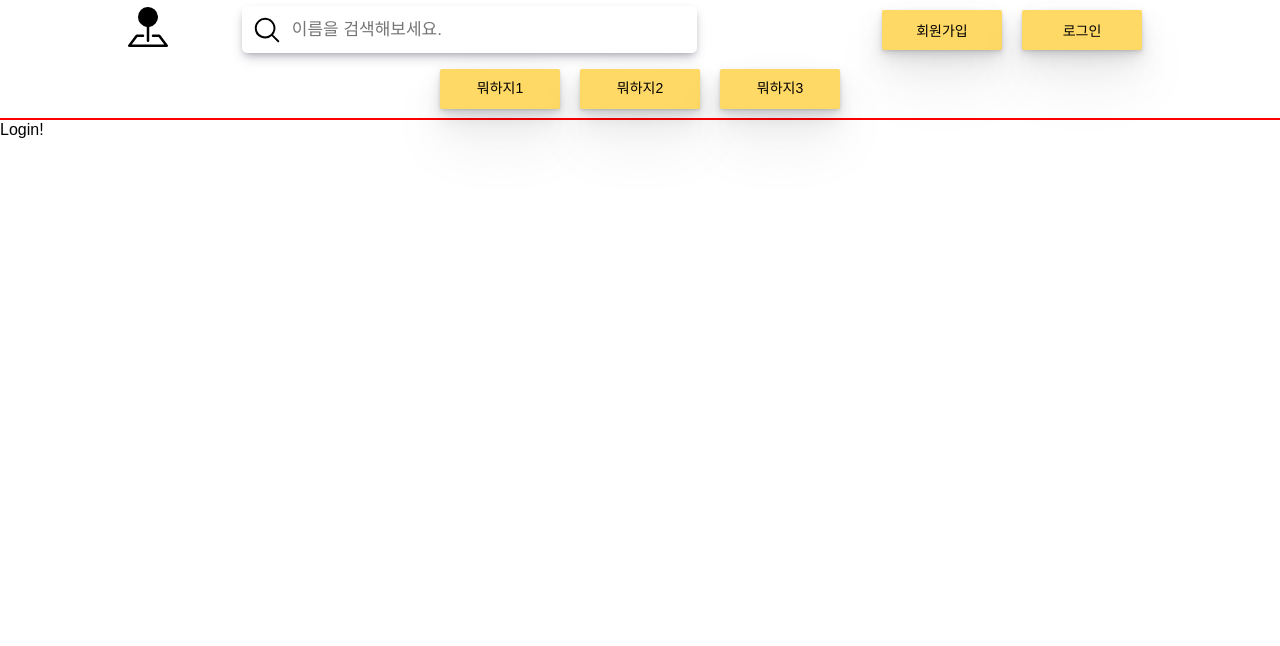
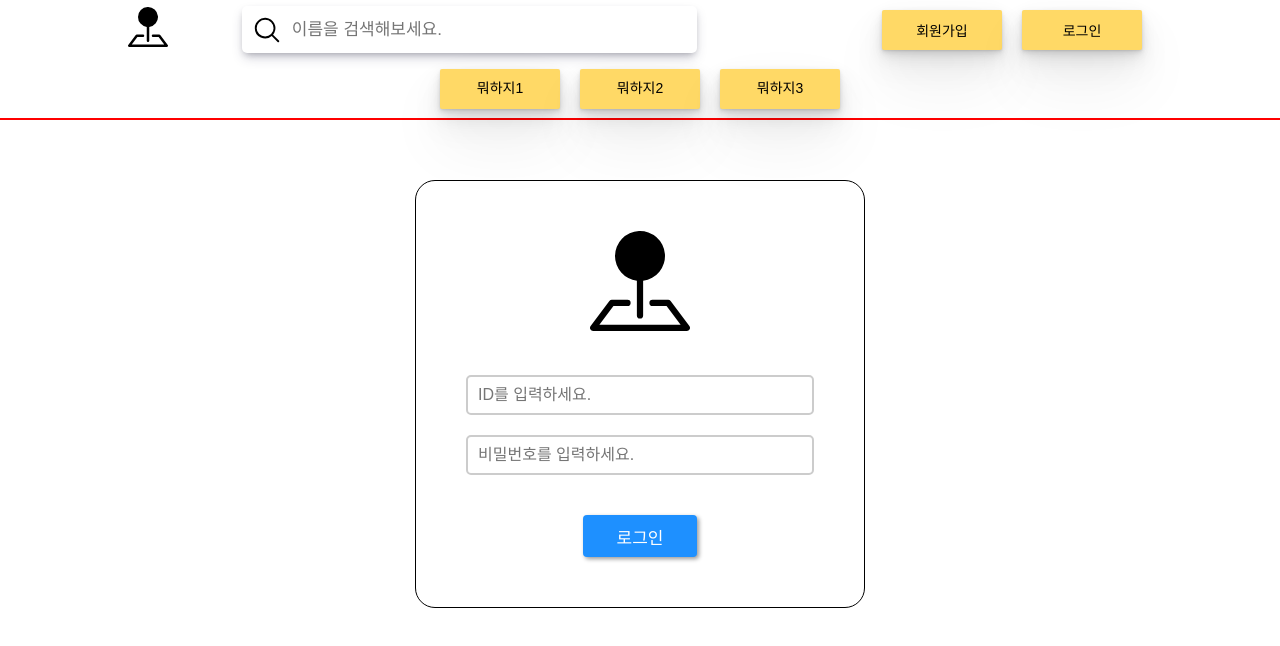
Before and after one commit to als982001/area_hunt, a React (Create React App) app in the folder client/: page /login in a window 1280 px wide. Shown: the top 646 px of the page. Built offline with nearby package versions, Linux system fonts and the light colour scheme.

Commit message:
Feat: Login 기초 구현

```diff
--- a/client/src/App.tsx
+++ b/client/src/App.tsx
@@ -10,6 +10,7 @@ import Login from "./Pages/Login";
 import Join from "./Pages/Join";
 import Header from "./Components/Global/Header/Header";
 import NotFound from "./Pages/NotFound";
+import axios from "axios";
 
 const Wrapper = styled.div`
   width: 100vw;
@@ -17,7 +18,13 @@ const Wrapper = styled.div`
   position: relative;
 `;
 
-const Container = styled.main``;
+const Container = styled.main`
+  width: 100%;
+  height: auto;
+`;
+
+// 모든 요청에 withCredentials가 true로 설정됩니다.
+axios.defaults.withCredentials = true;
 
 function App() {
   return (
--- /dev/null
+++ b/client/src/Components/Global/Buttons/SubmitButton.tsx
@@ -0,0 +1,5 @@
+import styled from "styled-components";
+
+export default function SubmitButton() {
+  return null;
+}
--- a/client/src/Components/Global/Header/Header.tsx
+++ b/client/src/Components/Global/Header/Header.tsx
@@ -5,6 +5,8 @@ import Button from "../Buttons/Button";
 import { displayCenter, displayEnd } from "../../../styles/displays";
 import { inputShadow } from "../../../styles/shadows";
 import ButtonDiv from "../Buttons/ButtonDiv";
+import { Link } from "react-router-dom";
+import Logo from "../Logo";
 
 const Container = styled.header`
   width: 100%;
@@ -22,8 +24,6 @@ const Top = styled.form`
 
   width: 80%;
 `;
-
-const Logo = styled.div``;
 
 const Search = styled.div`
   ${displayCenter}
@@ -64,9 +64,7 @@ export default function Header() {
           e.preventDefault();
         }}
       >
-        <Logo>
-          <BsPinMapFill size={"40px"} />
-        </Logo>
+        <Logo logoSize={"40px"} />
         <Search>
           <HiMagnifyingGlass
             size={"30px"}
@@ -75,18 +73,22 @@ export default function Header() {
           <Input placeholder="이름을 검색해보세요." />
         </Search>
         <Buttons>
+          <Link to="join">
             <Button
               width="120px"
               height="40px"
               fontSize="14px"
               content="회원가입"
             />
+          </Link>
+          <Link to="login">
             <Button
               width="120px"
               height="40px"
               fontSize="14px"
               content="로그인"
             />
+          </Link>
         </Buttons>
       </Top>
       <Bottom>
--- /dev/null
+++ b/client/src/Components/Global/Logo.tsx
@@ -0,0 +1,13 @@
+import { BsPinMapFill } from "react-icons/bs";
+
+type propsType = {
+  logoSize: string;
+};
+
+export default function Logo(props: propsType) {
+  return (
+    <div>
+      <BsPinMapFill size={props.logoSize} />
+    </div>
+  );
+}
--- a/client/src/Pages/Login.tsx
+++ b/client/src/Pages/Login.tsx
@@ -1,5 +1,93 @@
 import styled from "styled-components";
+import { displayCenter, displayStartA } from "../styles/displays";
+import Logo from "../Components/Global/Logo";
+import { FieldValues, SubmitHandler, useForm } from "react-hook-form";
+import { handleLogin } from "../utils/MemberFunctions";
+
+const Wrapper = styled.div`
+  ${displayStartA}
+  width: 100%;
+  min-height: 100vh;
+`;
+
+const Container = styled.form`
+  ${displayCenter}
+  flex-direction: column;
+  width: 450px;
+  margin-top: 60px;
+  border-radius: 20px;
+  border: 1px solid black;
+  padding: 50px;
+`;
+
+const Inputs = styled.div`
+  ${displayCenter}
+  flex-direction: column;
+  margin: 30px 0;
+  width: 100%;
+`;
+
+const Input = styled.input`
+  width: 100%;
+  height: 40px;
+  padding: 10px;
+  margin: 10px 0;
+  border: 2px solid #ccc;
+  border-radius: 5px;
+  font-size: 16px;
+  color: #555;
+  outline: none;
+
+  &:focus {
+    border-color: #007bff;
+    box-shadow: 0 0 0 0.2rem rgba(0, 123, 255, 0.25);
+  }
+`;
+
+const Button = styled.button`
+  font-size: 17px;
+  padding: 0.5em 2em;
+  border: transparent;
+  box-shadow: 2px 2px 4px rgba(0, 0, 0, 0.4);
+  background: dodgerblue;
+  color: white;
+  border-radius: 4px;
+
+  &:hover {
+    background: rgb(2, 0, 36);
+    background: linear-gradient(
+      90deg,
+      rgba(30, 144, 255, 1) 0%,
+      rgba(0, 212, 255, 1) 100%
+    );
+  }
+`;
 
 export default function Login() {
-  return <div>Login!</div>;
+  const { register, handleSubmit } = useForm();
+
+  const handleStartLogin: SubmitHandler<FieldValues> = async (data) => {
+    const { userId, password } = data;
+    const result = await handleLogin({ userId, password });
+    console.log(result);
+  };
+
+  return (
+    <Wrapper>
+      <Container onSubmit={handleSubmit(handleStartLogin)}>
+        <Logo logoSize={"100px"} />
+        <Inputs>
+          <Input
+            placeholder="ID를 입력하세요."
+            {...register("userId", { required: true })}
+          />
+          <Input
+            placeholder="비밀번호를 입력하세요."
+            {...register("password", { required: true })}
+          />
+        </Inputs>
+        <Button>로그인</Button>
+      </Container>
+    </Wrapper>
+  );
 }
--- a/client/src/styles/displays.ts
+++ b/client/src/styles/displays.ts
@@ -11,3 +11,16 @@ export const displayEnd = css`
   justify-content: end;
   align-items: center;
 `;
+
+export const displayStart = css`
+  display: flex;
+  justify-content: start;
+  align-items: center;
+`;
+
+// A lign-items가 center이므로 뒤에 A 붙임
+export const displayStartA = css`
+  display: flex;
+  justify-content: center;
+  align-items: start;
+`;
--- /dev/null
+++ b/client/src/utils/MemberFunctions.ts
@@ -0,0 +1,19 @@
+import axios from "axios";
+
+type loginType = {
+  userId: string;
+  password: string;
+};
+
+export const handleLogin = async (loginInfo: loginType) => {
+  try {
+    const response = await axios.post("http://localhost:4000/user/login", {
+      loginInfo,
+    });
+
+    return response;
+  } catch (error) {
+    console.log(error);
+    return null;
+  }
+};
```
Lines whose indentation alone changed are shown as unchanged.
